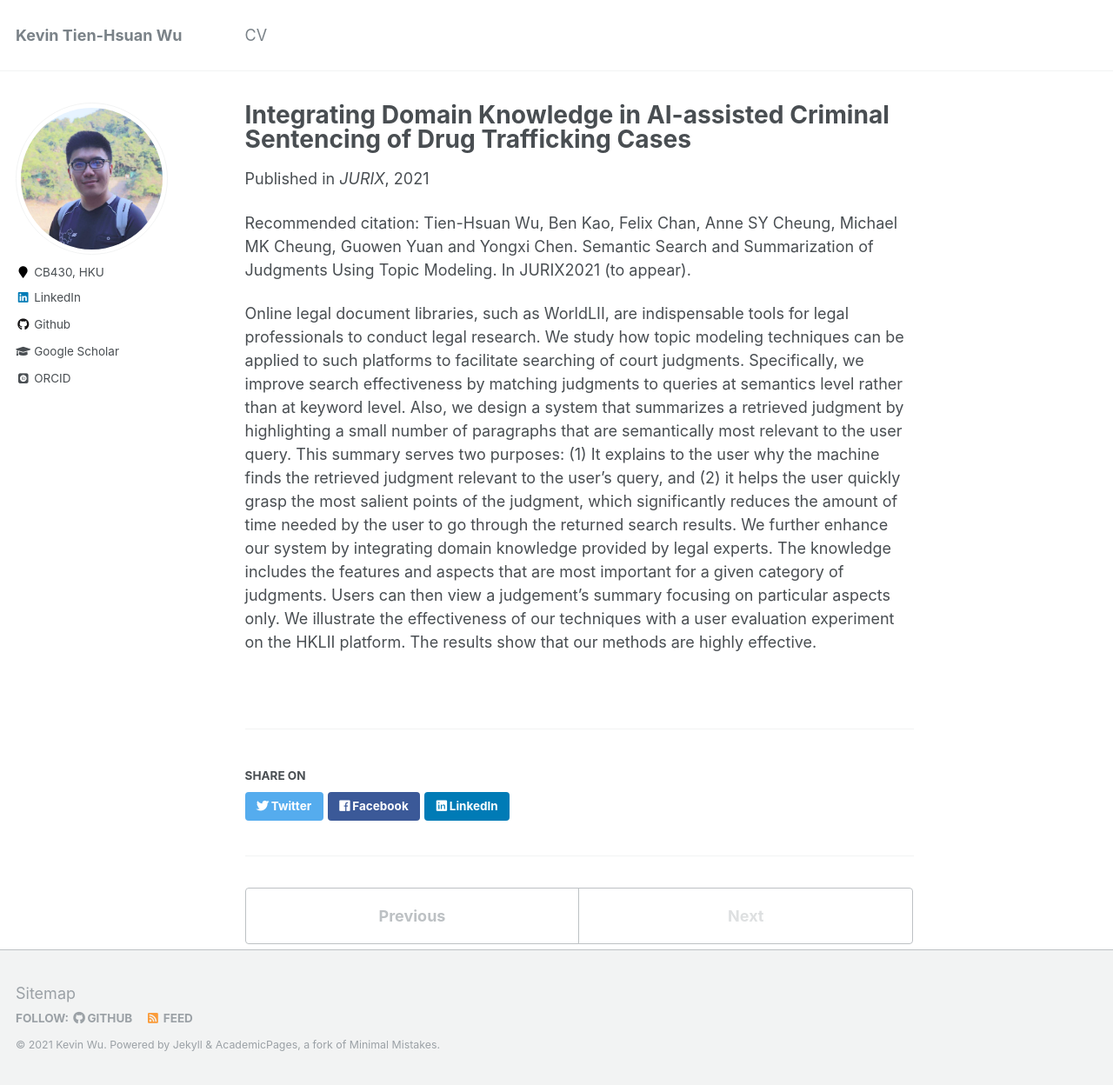
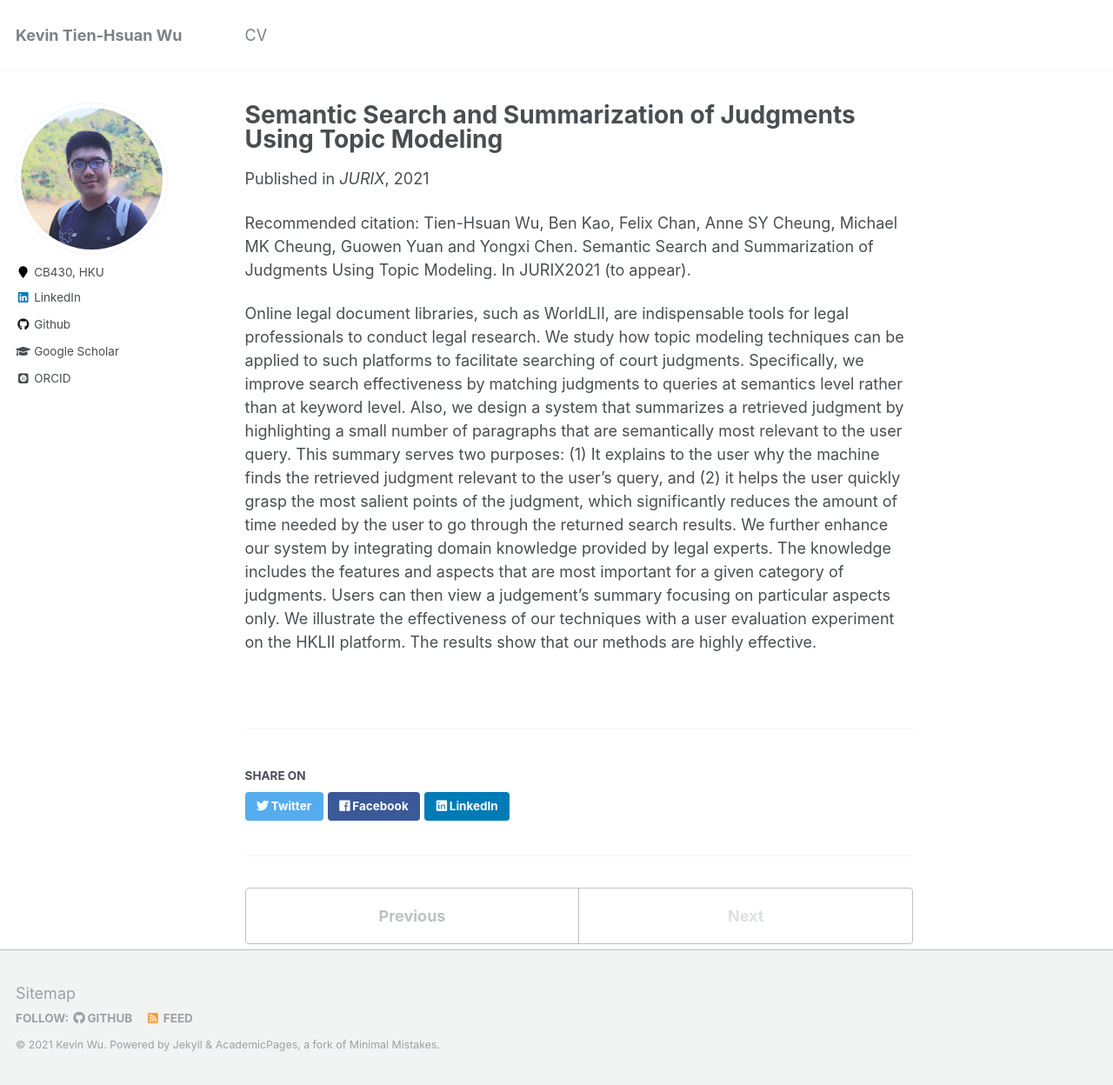
Before and after one commit to kevinthwu/kevinthwu.github.io, a Jekyll site: the page built from _publications/2021-12-topic-summary.md, in a window 1280 px wide and 1248 px high. Shown: the whole window at 87% size. Built offline with Jekyll 4.4.1, drawn with Linux system fonts in a browser that asks for light colours; some web fonts are replaced.

Commit message:
fixed publication

```diff
--- a/_publications/2021-12-topic-summary.md
+++ b/_publications/2021-12-topic-summary.md
@@ -1,7 +1,7 @@
 ---
-title: "Integrating Domain Knowledge in AI-assisted Criminal Sentencing of Drug Trafficking Cases"
+title: "Semantic Search and Summarization of Judgments Using Topic Modeling"
 collection: publications
-permalink: /publication/predictor
+permalink: /publication/topic-summary
 excerpt: ""
 date: 2021-12-09
 venue: "JURIX"
```
